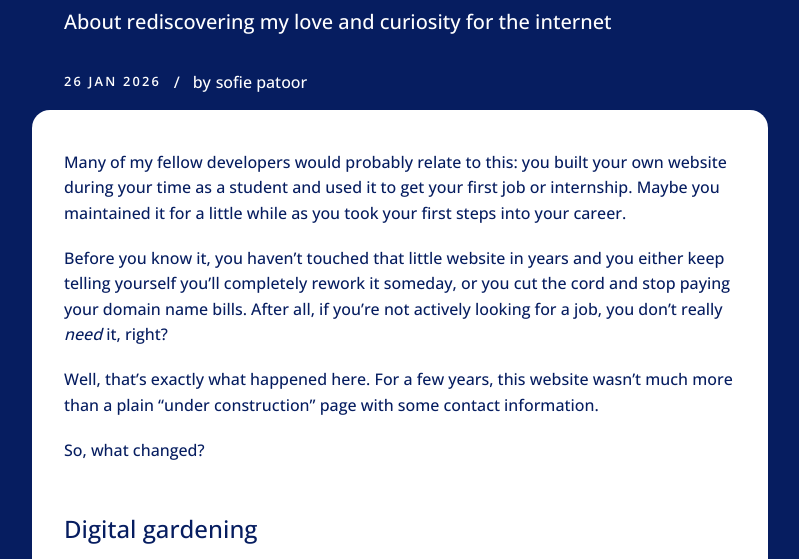
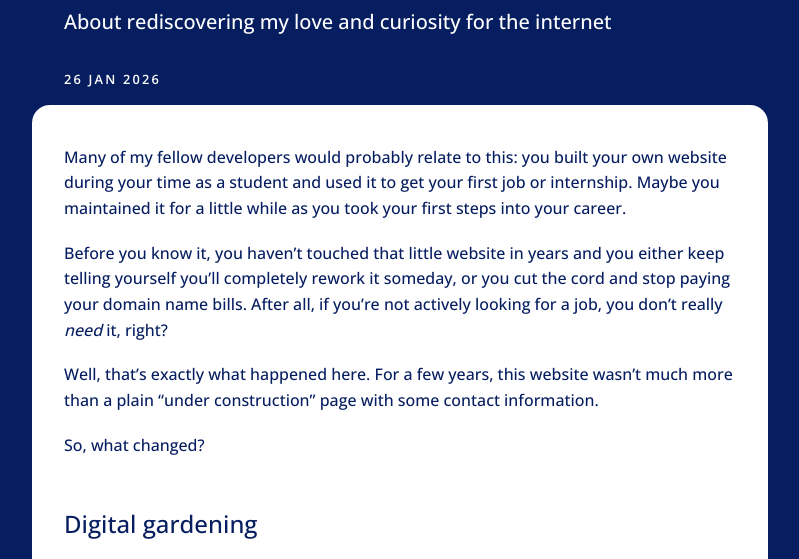
Before and after one commit to sofiepatoor/portfolio, an Astro site: page /blog/rebooting-personal-website in a window 1280 px wide. Shown: the part 189-748 px from the top of the page, without its empty margins (240-1039 px from the left). Built offline with nearby package versions, Linux system fonts and the light colour scheme; Astro itself is replaced by a stand-in of ours; a web font is replaced by a local one.

Commit message:
fix: duplicate h-card on blog posts

```diff
--- a/src/layouts/MarkdownPostLayout.astro
+++ b/src/layouts/MarkdownPostLayout.astro
@@ -1,7 +1,6 @@
 ---
 import Button from '../components/Button.astro';
 import Card from '../components/Card.astro';
-import HCard from '../components/HCard.astro';
 import BaseLayout from './BaseLayout.astro';
 
 const { frontmatter } = Astro.props;
@@ -19,14 +18,7 @@ const dateFormatOptions = {
       <h1 class="p-name">{frontmatter.title}</h1>
       <a href={currentUrl} class="vh u-url" aria-hidden="true" tabindex="-1"></a>
       <p class="short-description p-summary">{frontmatter.short_description}</p>
-      <div class="details">
-        <time class="date caption dt-published">{frontmatter.created_date.toLocaleDateString('en-GB', dateFormatOptions)}</time>
-        <span>&sol;</span>
-        <div class="author">
-          by <HCard hideAvatar={true} asAuthor={true} />
-        </div>
-      </div>
-
+      <time class="date caption dt-published">{frontmatter.created_date.toLocaleDateString('en-GB', dateFormatOptions)}</time>
       <Card>
         <div class="content e-content">
           <slot />
@@ -47,17 +39,10 @@ const dateFormatOptions = {
     font-size: 1.25rem;
   }
 
-  .details {
-    display: flex;
-    align-items: center;
+  .date {
+    display: block;
     margin-top: 2rem;
     margin-bottom: 1rem;
-    gap: 0.8rem;
-  }
-
-  .author {
-    display: flex;
-    gap: 0.3em;
   }
 
   .content {
```
